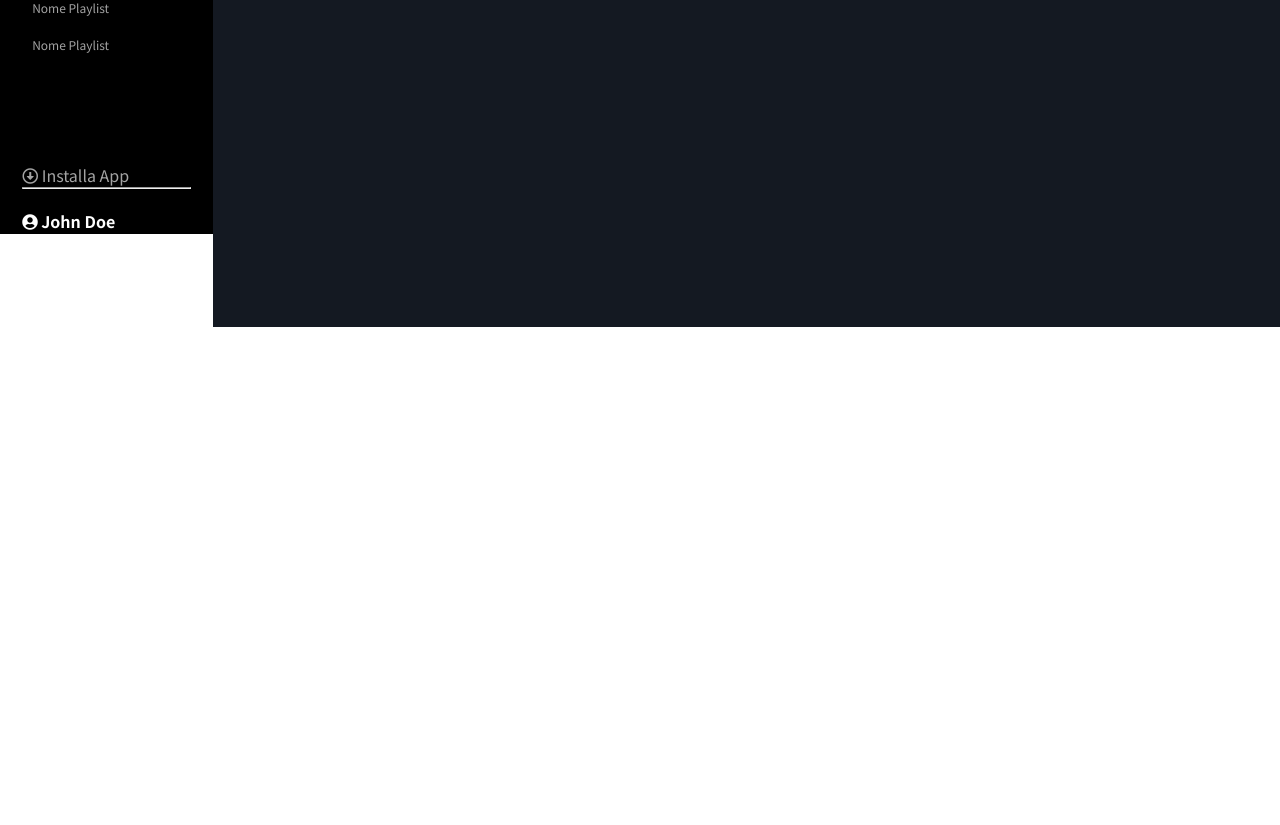
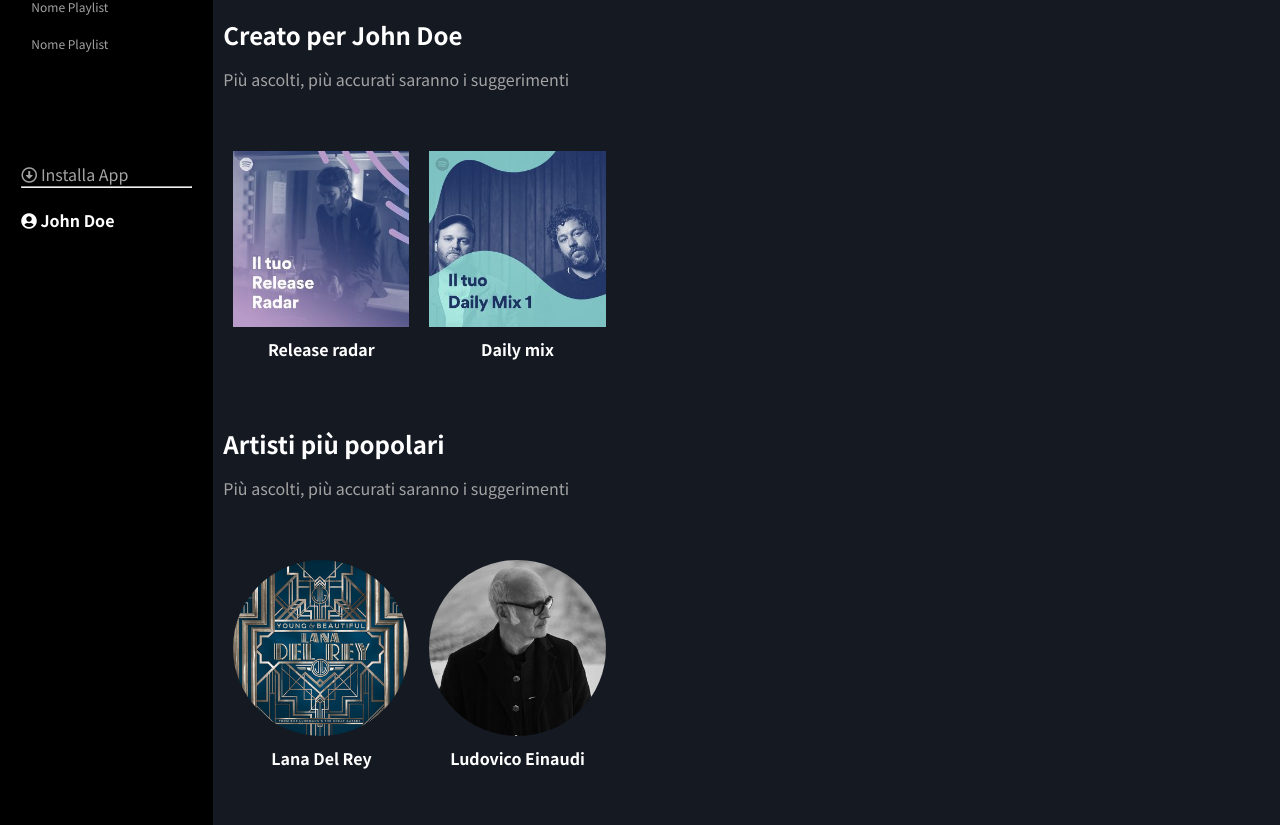
Before and after one commit to steftes99/html-css-spotifyweb, a plain HTML site: page index.html in a window 1280 px wide. Shown: the part 528-1353 px from the top of the page. Before the commit the page ends 855 px from the top, so only its background shows below. Drawn offline with Linux system fonts and the light colour scheme.

Commit message:
fine colonna destra

```diff
--- a/css/style.css
+++ b/css/style.css
@@ -221,3 +221,14 @@
     font-family: 'Noto Sans JP', sans-serif;
     font-weight: 400;
 }
+.ascolti{
+    color: #a3a3a3;
+    background-color: #141922;
+    display: block;
+    padding: 5px 10px;
+    font-family: 'Noto Sans JP', sans-serif;
+    font-weight: 400;
+}
+.round{
+    border-radius: 50%;
+}
--- a/index.html
+++ b/index.html
@@ -15,7 +15,7 @@
 <body>
    <div class="container">
        <div class="row-main">
-           <div class="col-xs-2 black">
+           <div class="col-lg-2 black">
                <div id="logo">
                    <img src="img/favicon.ico" alt="">
                    <h1>Spotify</h1>
@@ -57,7 +57,7 @@
 
             </div>
 
-           <div class="col-xs-10">
+           <div class="col-lg-10">
                <div class="row">
                    <div class="col-xs-12">
                        <div class="upgrade">
@@ -70,7 +70,7 @@
                    </div>
                </div>
                <div class="row">
-                    <div class="col-xs-12">
+                    <div class="col-lg-12">
                         <div class="menu">
                             <ul>
                                 <li>in evidenza</li>
@@ -84,11 +84,12 @@
                     </div>
                </div>
                <div class="row">
-                    <div class="col-xs-12">
+                    <div class="col-lg-12">
 
                         <h2>Recently Played</h2>
 
-                       <div class="album">
+
+                        <div class="album">
                             <div class="cover">
                                 <img src="img/metal_lifting.jpg" alt="">
                                 <span class="title">Heavy metal</span>
@@ -120,12 +121,45 @@
                                 <span class="subtitle">Subtitle</span>
                             </div>
                        </div>
+
                    </div>
 
                 </div>
                 <div class="row">
-                    <div class="col-xs-12">
+                    <div class="col-lg-12">
+                        <h2>Creato per John Doe</h2>
+                        <span class="ascolti">Più ascolti, più accurati saranno i suggerimenti</span>
                         <div class="album">
+
+                            <div class="cover">
+                                <img src="img/radar.jpeg" alt="">
+                                <span class="title">Release radar</span>
+                            </div>
+
+                            <div class="cover">
+                                <img src="img/mixdaily.jpeg" alt="">
+                                <span class="title">Daily mix</span>
+                            </div>
+
+                        </div>
+                    </div>
+                </div>
+
+                <div class="row">
+                    <div class="col-lg-12">
+                        <h2>Artisti più popolari</h2>
+                        <span class="ascolti">Più ascolti, più accurati saranno i suggerimenti</span>
+
+                        <div class="album">
+                            <div class="cover">
+                                <img class="round" src="img/youg.jpeg" alt="">
+                                <span class="title">Lana Del Rey</span>
+                            </div>
+
+                            <div class="cover">
+                                <img class="round" src="img/einaudi.jpeg" alt="">
+                                <span class="title">Ludovico Einaudi</span>
+                            </div>
 
                         </div>
                     </div>
```
